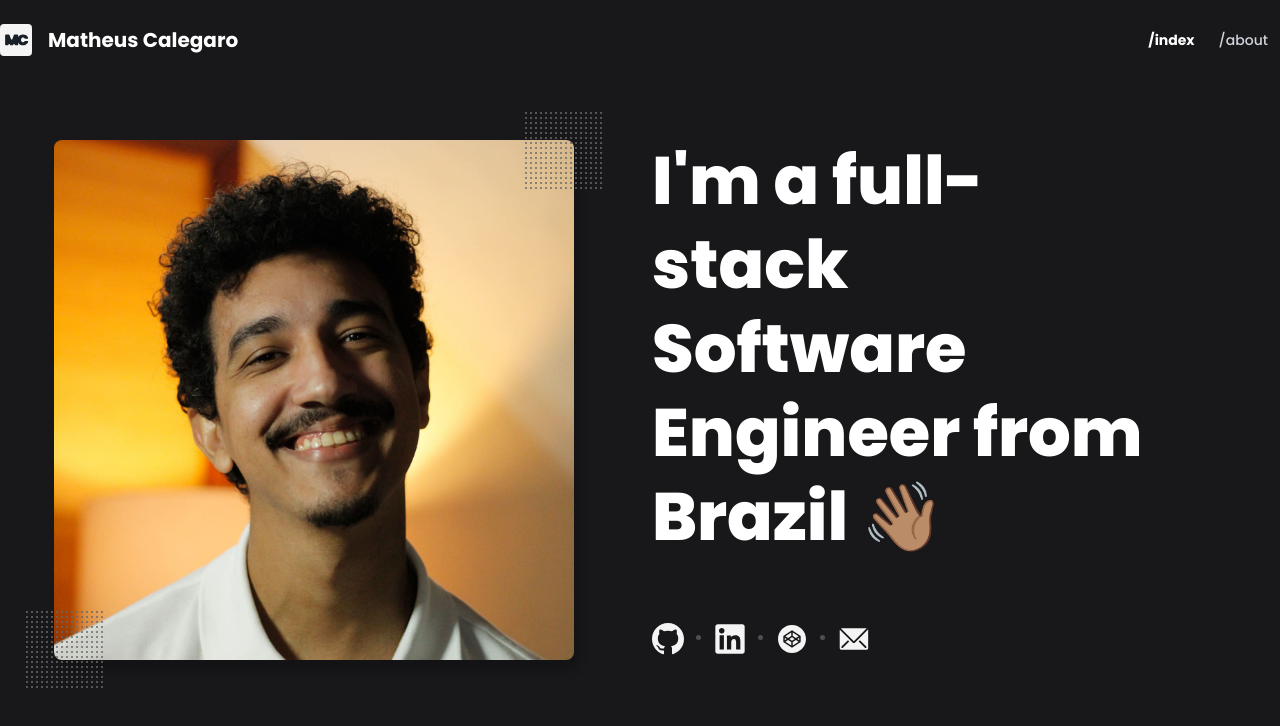
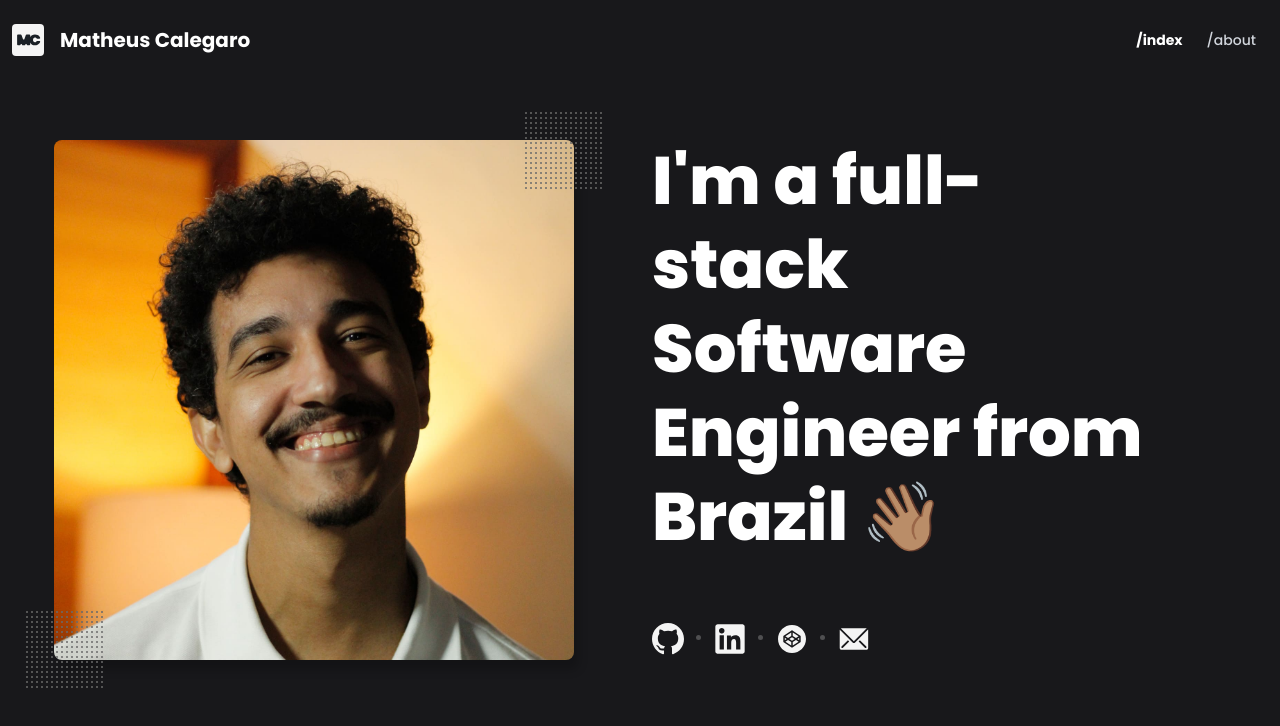
Before and after one commit to mathcale/site, a Next.js app: page / in a window 1280 px wide. Shown: the top 726 px of the page. Built offline with nearby package versions, Linux system fonts and the light colour scheme.

Commit message:
fix: add container utility

```diff
--- a/src/assets/css/globals.css
+++ b/src/assets/css/globals.css
@@ -3,3 +3,8 @@
 @theme {
   --font-sans: Poppins, sans-serif;
 }
+
+@utility container {
+  margin-inline: auto;
+  padding-inline: 0.75rem;
+}
```
Also changed, not shown: next-env.d.ts.
